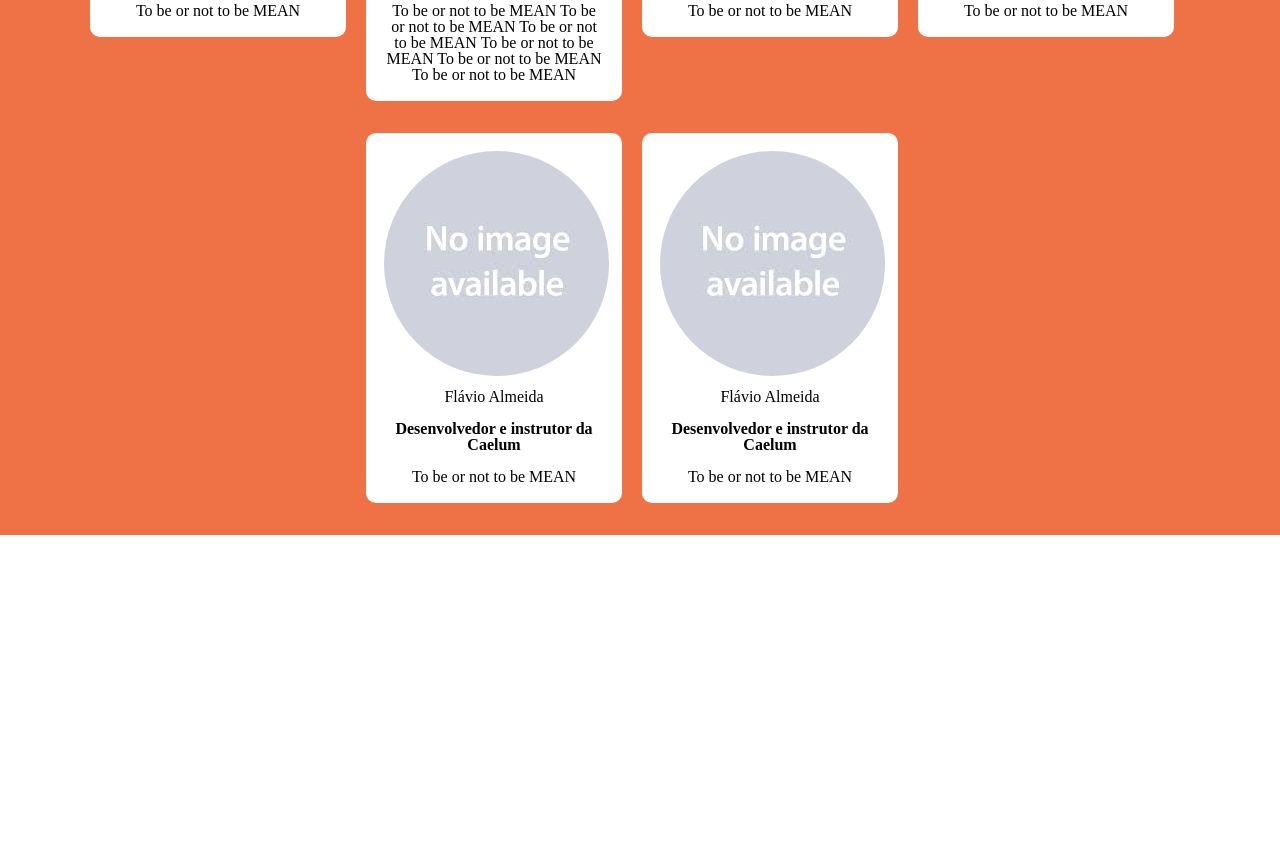
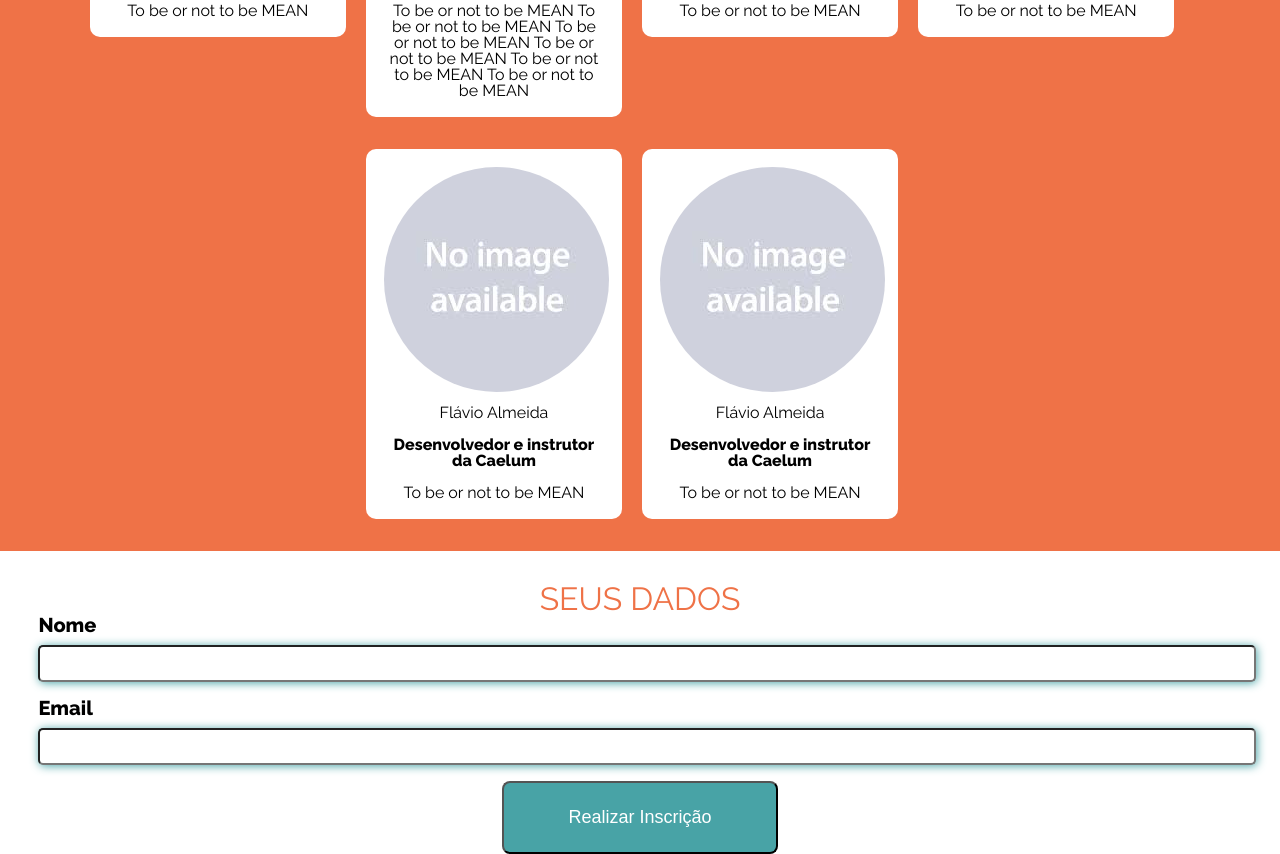
Before and after one commit to Rodolfo-Sampaio/aluraconf, a plain HTML site: page index.html in a window 1280 px wide. Shown: the part 1067-1921 px from the top of the page. Before the commit the page ends 1602 px from the top, so only its background shows below. Drawn offline with Linux system fonts and the light colour scheme.

Commit message:
Final Estrutura e Estilização Básica

```diff
--- a/index.html
+++ b/index.html
@@ -13,8 +13,8 @@
     <header class="header">
         <nav class="main-menu">
             <ul>
-                <li class="menu-item"><a href="#">Sobre</a></li>
-                <li class="menu-item"><a href="#">Palestrantes</a></li>
+                <li class="menu-item"><a href="#panel-about">Sobre</a></li>
+                <li class="menu-item"><a href="#panel-speakers">Palestrantes</a></li>
             </ul>
         </nav>
         <div class="jumbotron">
@@ -23,11 +23,11 @@
                 <H2 class="subtitle">30MAIO|RIO</H2>
             </section>
             <section class="panel-subscribe">
-                <a href="#" class="button">Inscreva-se</a>
+                <a href="#panel-form" class="button">Inscreva-se</a>
             </section>
         </div>
     </header>
-    <section class="panel panel-about">
+    <section id="panel-about" class="panel panel-about">
         <div class="container">
             <h2 class="title">Muito conteúdo: do frontend ao backend</h2>
             <h3 class="subtitle">30 de Maio de 2017 - na Cidade Maravilhosa</h3>
@@ -37,7 +37,7 @@
             </div>
         </div>
     </section>
-    <section class="panel panel-speakers">
+    <section id="panel-speakers" class="panel panel-speakers">
         <div class="container">
             <div class="about-speakers">
                 <h2 class="title">PALESTRANTES</h2>
@@ -95,6 +95,26 @@
             </ul>
         </div>
     </section>
+    <section id="panel-form" class="panel-form">
+        <div class="container">
+            <h2 class="title">Seus dados</h2>
+            <form class="">
+                <div class="field">
+                    <label>Nome</label>
+                    <input class="field-input">
+                </div>
+                <div class="field">
+                    <label>Email</label>
+                    <input class="field-input">
+                </div>
+                <div class="button-place">
+                    <button class="button">Realizar Inscrição</button>
+                </div>
+            </form>
+        </div>
+    </section>
+    <script src="js/jquery.js"></script>
+    <script src="js/index.js"></script>
 </body>
 
 </html>
--- /dev/null
+++ b/js/index.js
@@ -0,0 +1,15 @@
+function ativaScrollSuave(selector) {
+
+    $(selector).click(function(event){
+        event.preventDefault();
+        var target = $(this).attr('href');
+
+        $('html, body').animate({
+            scrollTop: $(target).offset().top
+        }, 1000)
+    });
+}
+
+ativaScrollSuave('a[href*=panel-about]');
+ativaScrollSuave('a[href*=panel-speakers]');
+ativaScrollSuave('a[href*=panel-form]');
--- a/styles/abstract/_base.scss
+++ b/styles/abstract/_base.scss
@@ -1,8 +1,41 @@
-/* :root {
-    font-size: 15px;
-} */
+@import '../abstract/variaveis';
+@import url("https://fonts.googleapis.com/css2?family=Raleway:wght@400;500;800;900&display=swap");
+
+body {
+    font-family: 'Raleway', sans-serif;
+}
 
 .container {
     width: 94%;
     margin: 0 auto;
 }
+
+.field {
+    margin-bottom: 16px;
+
+    label {
+        display: block;
+        font-size: 20px;
+        margin-bottom: 10px;
+        font-weight: bold;
+    }
+
+    .field-input {
+        display: block;
+        width: 100%;
+        font-size: 20px;
+        padding: 5px;
+        border-radius: 5px;
+        box-shadow: 1px 1px 10px $botao-cor-secundaria;
+    }
+}
+
+.button {
+    display: inline-block;
+    color: $cor-primaria;
+    text-decoration: none;
+    font-size: 18px;
+    padding: 24px 64px;
+    background-color: $botao-cor-secundaria;
+    border-radius: 8px;
+}
--- a/styles/components/_about.scss
+++ b/styles/components/_about.scss
@@ -10,6 +10,7 @@
     .subtitle {
         font-size: 24px;
         margin-bottom: 16px;
+
     }
 
     .about-description {
--- /dev/null
+++ b/styles/components/_form.scss
@@ -0,0 +1,16 @@
+@import '../abstract/variaveis';
+
+.panel-form {
+    margin-top: 32px;
+
+    .title {
+        font-size: 32px;
+        color: $cor-terciaria;
+        text-align: center;
+        text-transform: uppercase;
+    }
+}
+
+.button-place {
+    text-align: center;
+}
--- a/styles/components/_header.scss
+++ b/styles/components/_header.scss
@@ -48,15 +48,7 @@
             margin-top: 8px;
         }
 
-        .button {
-            display: inline-block;
-            color: $cor-primaria;
-            text-decoration: none;
-            font-size: 18px;
-            padding: 24px 64px;
-            background-color: $botao-cor-secundaria;
-            border-radius: 8px;
-        }
+
 
         .panel-subscribe {
             margin-top: 28px;
--- a/styles/style.scss
+++ b/styles/style.scss
@@ -3,3 +3,4 @@
 @import './components/header';
 @import './components/about';
 @import './components/speakers';
+@import './components/form';
```
Also changed, not shown: styles/style.css, 1 other file.
